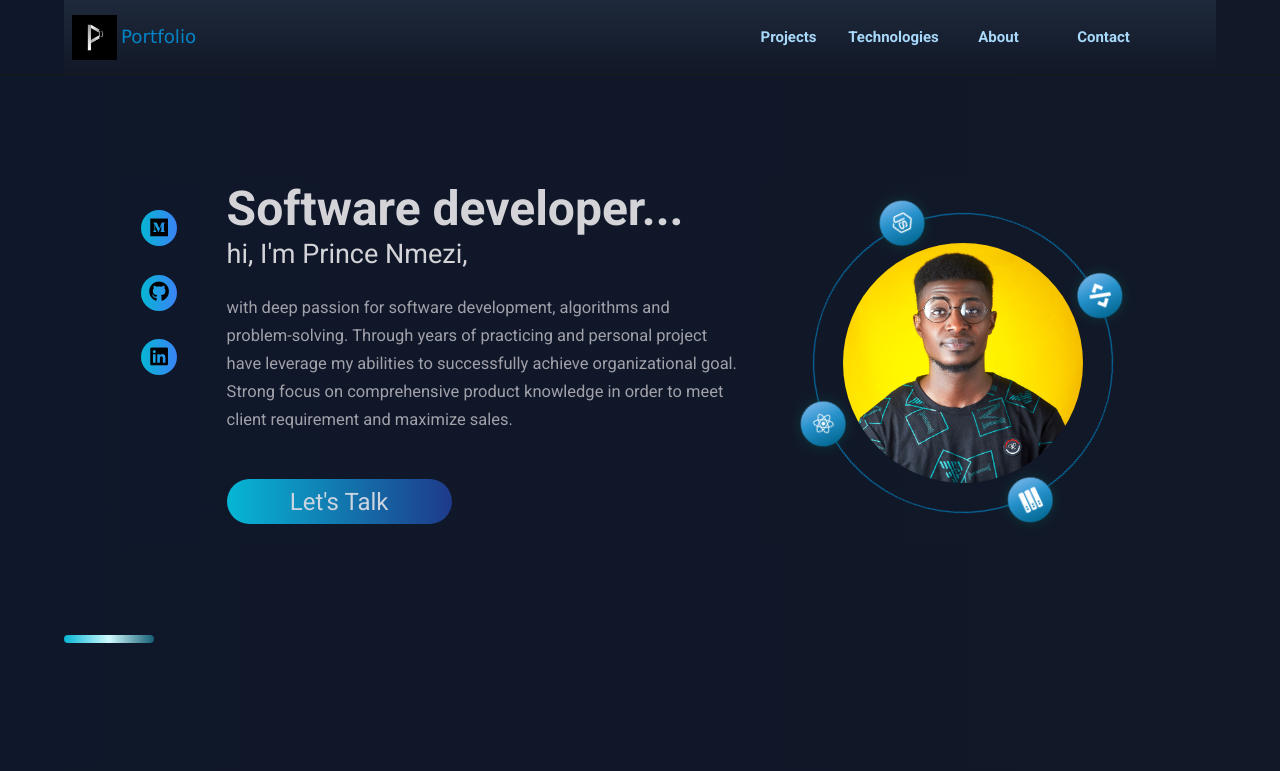
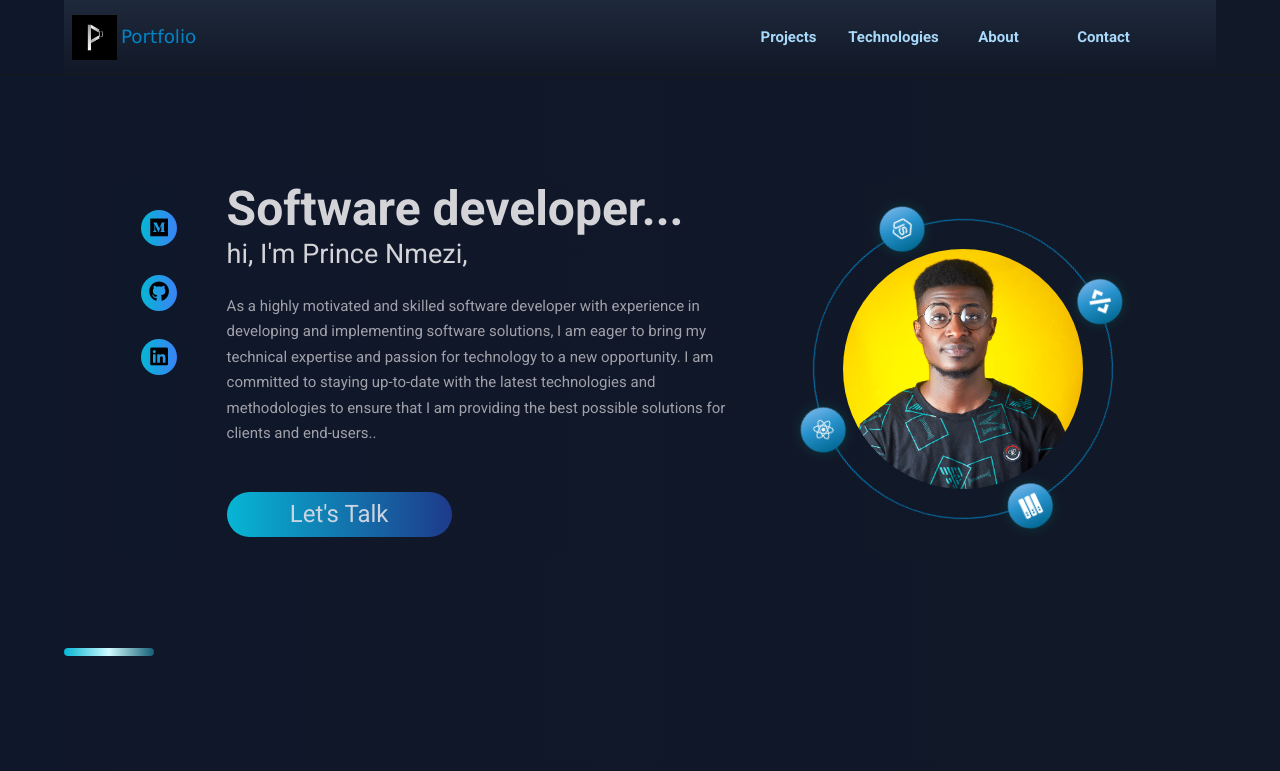
Before and after one commit to stephenprin/portifolio, a React (Vite) app: page / in a window 1280 px wide. Shown: the top 771 px of the page. Built offline with nearby package versions, Linux system fonts and the light colour scheme.

Commit message:
mode modified

```diff
--- a/src/components/About.jsx
+++ b/src/components/About.jsx
@@ -10,14 +10,14 @@ const About = () => {
         <div className="image ml-10">
             <img src={profile} alt="profile" className="rounded-lg"/>
         </div>
-        <div className="info mt-0 pt-0">
-            <p className="pr-12 text-lg text-slate-400">My name is Prince Nmezi, I am a React/Node engineer 👨🏽‍💻 with deep passion for the tech space,
+        <div className="info m-auto text-center pl-5  pt-0">
+            <p className="pr-12 text-[1rem] text-slate-400">My name is Prince Nmezi, I am a React/Node engineer 👨🏽‍💻 with deep passion for the tech space,
                 building to scale web applications using modern technologies. Through practicing and personal projects
                 have leverage my abilities to successfully achieve organizational goal, using modern technology such as GraphQL, ReactJS and NodeJS.
                 Also handle database management systems with SQL like Postgres or No SQL such as MongoDB and Docker for containerization.
                  I have experience in UX design, unit, and integration testing
             </p>
-            <p className="pr-12 text-lg text-slate-400">
+            <p className="pr-12 text-[1rem] text-slate-400">
                 My background has prepared me to excel in any capacity, with plenty of hands-on classroom and practical experience in software development
                 for a variety of usages. My technical abilities, coupled with my adaptability and interpersonal skills, position me ready to thrive in this field.
                 Additionally, I possess the agile mindset, which is the ability to work in a team environment. Currently,
--- a/src/components/Profile.jsx
+++ b/src/components/Profile.jsx
@@ -20,11 +20,10 @@ const Profile = () => {
             <div className="profile-intro">
                 <h1>Software developer...</h1>
                 <h3>hi, I'm Prince Nmezi,</h3>
-                <p> with deep passion for software development,
-                    algorithms and problem-solving. Through years of practicing and personal
-                    project have leverage my abilities to successfully achieve organizational
-                    goal. Strong focus on comprehensive product knowledge in order to meet client requirement
-                    and maximize sales.</p>
+                  <p> As a highly motivated and skilled software developer with experience
+                      in developing and implementing software solutions,
+                      I am eager to bring my technical expertise and passion for technology to a new opportunity. I am committed to staying up-to-date with
+                      the latest technologies and methodologies to ensure that I am providing the best possible solutions for clients and end-users..</p>
                      <a href="#contact" className="btn btn-primary bg-gradient-to-r from-cyan-500 to-blue-900 rounded-full">Let's Talk</a>
             </div>
             <div className="profile-zone">
--- a/src/index.css
+++ b/src/index.css
@@ -256,7 +256,7 @@ section.profile-stepup .profile-intro h3 {
   font-size: 1.8rem;
 }
 section.profile-stepup .profile-intro p {
-  font-size: 1.1rem;
+  font-size: 1rem;
   color: rgb(161 161 170);
 
 }
```
